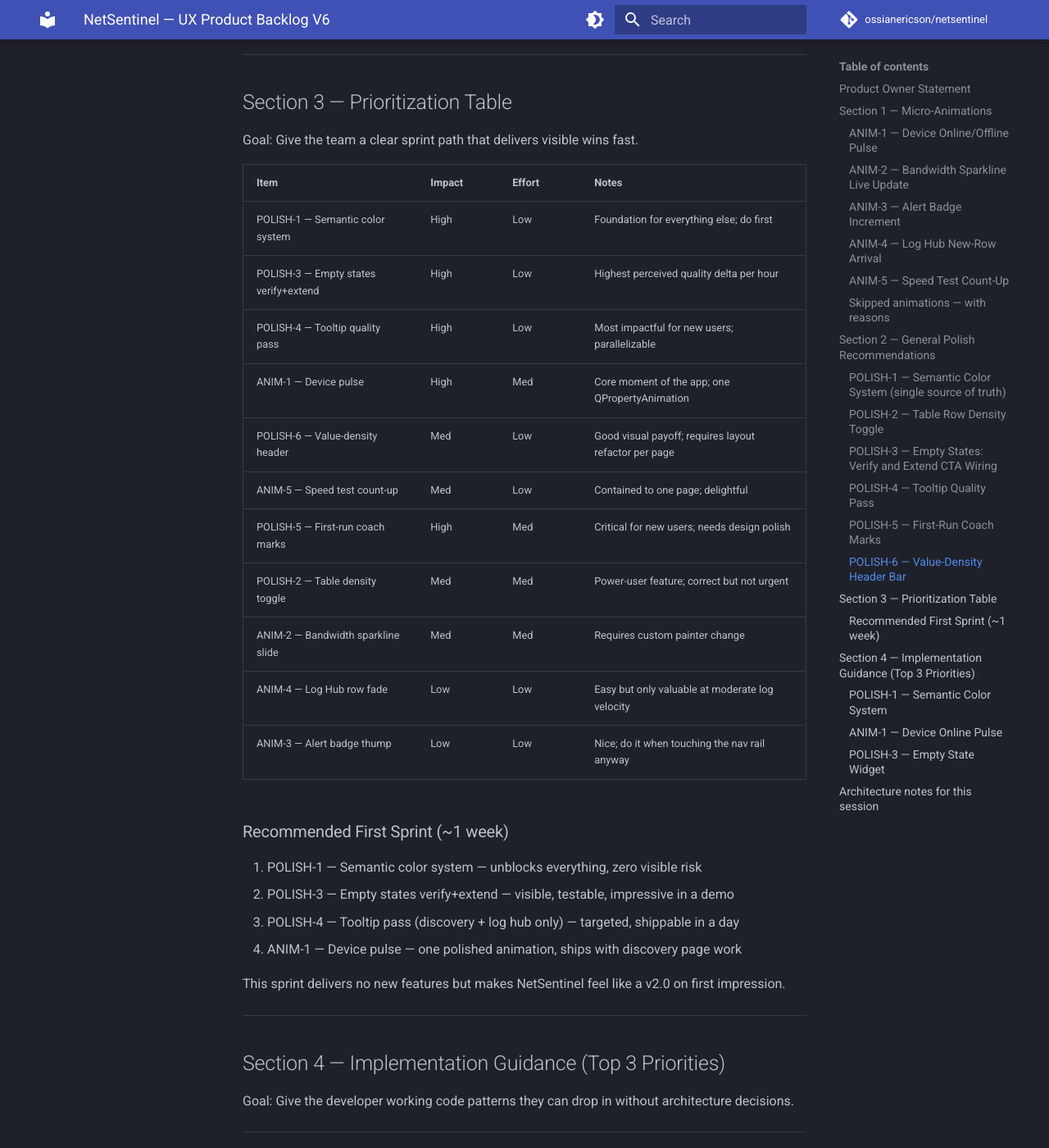
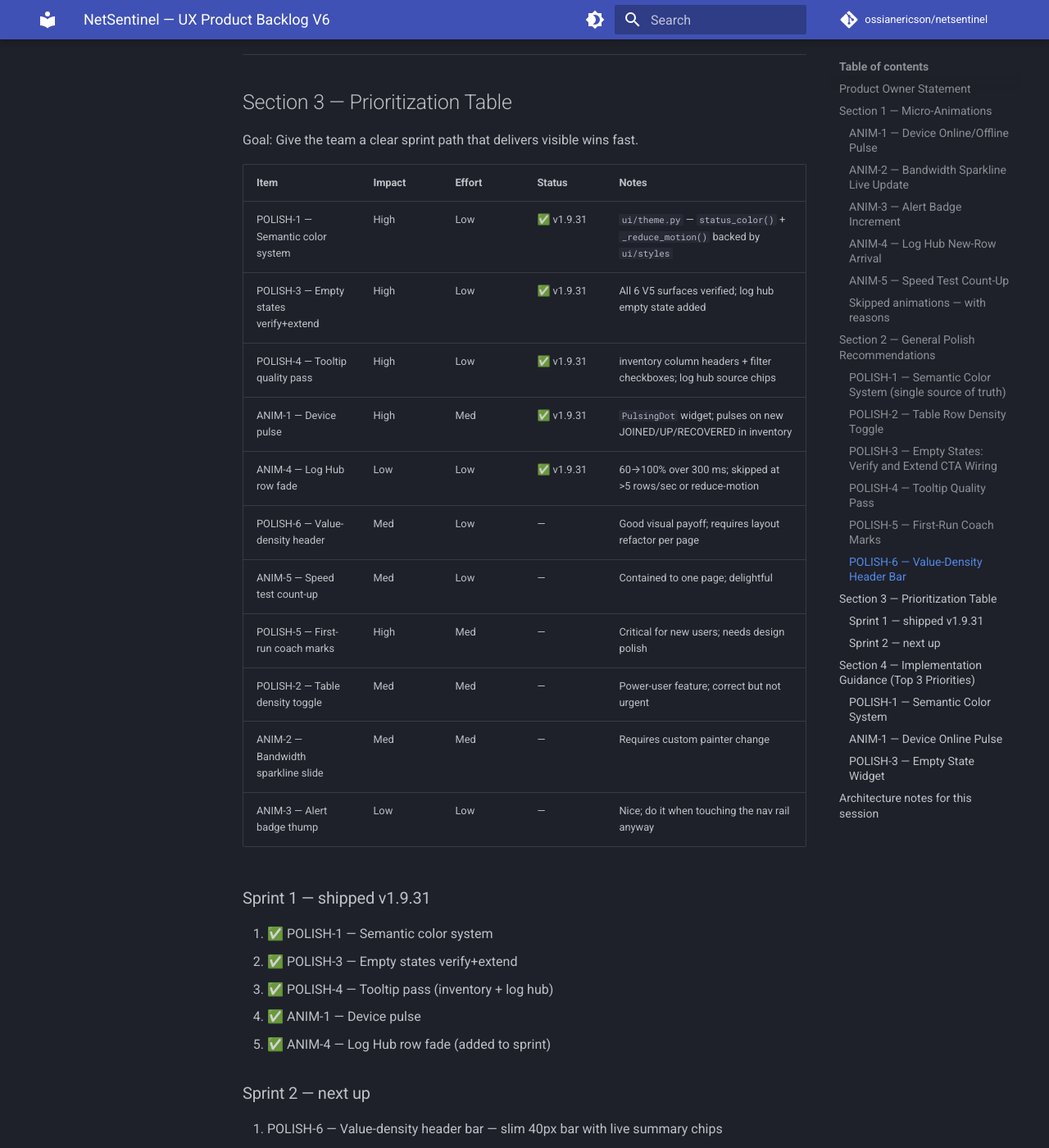
Before and after one commit to ossianericson/netsentinel, an MkDocs documentation site: the page built from docs/BACKLOG-UX-V6.md, in a window 1280 px wide and 1400 px high, scrolled down 4924 px. Shown: the whole window at 82% size. Built offline with MkDocs 1.6.1 and Material for MkDocs 9.7.7, drawn with Linux system fonts in a browser that asks for light colours; comment, search, counter and statistics services are not loaded; some of the changed text lies outside the part shown.

Commit message:
docs: mark V6 sprint 1 items shipped in backlog; add sprint 2 queue

```diff
--- a/docs/BACKLOG-UX-V6.md
+++ b/docs/BACKLOG-UX-V6.md
@@ -221,29 +221,34 @@
 
 Goal: Give the team a clear sprint path that delivers visible wins fast.
 
-| Item | Impact | Effort | Notes |
-|---|---|---|---|
-| POLISH-1 — Semantic color system | High | Low | Foundation for everything else; do first |
-| POLISH-3 — Empty states verify+extend | High | Low | Highest perceived quality delta per hour |
-| POLISH-4 — Tooltip quality pass | High | Low | Most impactful for new users; parallelizable |
-| ANIM-1 — Device pulse | High | Med | Core moment of the app; one QPropertyAnimation |
-| POLISH-6 — Value-density header | Med | Low | Good visual payoff; requires layout refactor per page |
-| ANIM-5 — Speed test count-up | Med | Low | Contained to one page; delightful |
-| POLISH-5 — First-run coach marks | High | Med | Critical for new users; needs design polish |
-| POLISH-2 — Table density toggle | Med | Med | Power-user feature; correct but not urgent |
-| ANIM-2 — Bandwidth sparkline slide | Med | Med | Requires custom painter change |
-| ANIM-4 — Log Hub row fade | Low | Low | Easy but only valuable at moderate log velocity |
-| ANIM-3 — Alert badge thump | Low | Low | Nice; do it when touching the nav rail anyway |
+| Item | Impact | Effort | Status | Notes |
+|---|---|---|---|---|
+| POLISH-1 — Semantic color system | High | Low | ✅ v1.9.31 | `ui/theme.py` — `status_color()` + `_reduce_motion()` backed by `ui/styles` |
+| POLISH-3 — Empty states verify+extend | High | Low | ✅ v1.9.31 | All 6 V5 surfaces verified; log hub empty state added |
+| POLISH-4 — Tooltip quality pass | High | Low | ✅ v1.9.31 | inventory column headers + filter checkboxes; log hub source chips |
+| ANIM-1 — Device pulse | High | Med | ✅ v1.9.31 | `PulsingDot` widget; pulses on new JOINED/UP/RECOVERED in inventory |
+| ANIM-4 — Log Hub row fade | Low | Low | ✅ v1.9.31 | 60→100% over 300 ms; skipped at >5 rows/sec or reduce-motion |
+| POLISH-6 — Value-density header | Med | Low | — | Good visual payoff; requires layout refactor per page |
+| ANIM-5 — Speed test count-up | Med | Low | — | Contained to one page; delightful |
+| POLISH-5 — First-run coach marks | High | Med | — | Critical for new users; needs design polish |
+| POLISH-2 — Table density toggle | Med | Med | — | Power-user feature; correct but not urgent |
+| ANIM-2 — Bandwidth sparkline slide | Med | Med | — | Requires custom painter change |
+| ANIM-3 — Alert badge thump | Low | Low | — | Nice; do it when touching the nav rail anyway |
 
-### Recommended First Sprint (~1 week)
+### Sprint 1 — shipped v1.9.31
 
-1. POLISH-1 — Semantic color system — unblocks everything, zero visible risk
-2. POLISH-3 — Empty states verify+extend — visible, testable, impressive in a demo
-3. POLISH-4 — Tooltip pass (discovery + log hub only) — targeted, shippable in a day
-4. ANIM-1 — Device pulse — one polished animation, ships with discovery page work
+1. ✅ POLISH-1 — Semantic color system
+2. ✅ POLISH-3 — Empty states verify+extend
+3. ✅ POLISH-4 — Tooltip pass (inventory + log hub)
+4. ✅ ANIM-1 — Device pulse
+5. ✅ ANIM-4 — Log Hub row fade (added to sprint)
 
-This sprint delivers no new features but makes NetSentinel feel like a v2.0 on first
-impression.
+### Sprint 2 — next up
+
+1. POLISH-6 — Value-density header bar — slim 40px bar with live summary chips
+2. ANIM-5 — Speed test count-up — synchronized with progress arc
+3. POLISH-5 — First-run coach marks — 3 overlays keyed to `onboarding_v6_done`
+4. ANIM-3 — Alert badge thump — single scale-up when badge increments
 
 ---
 
```
